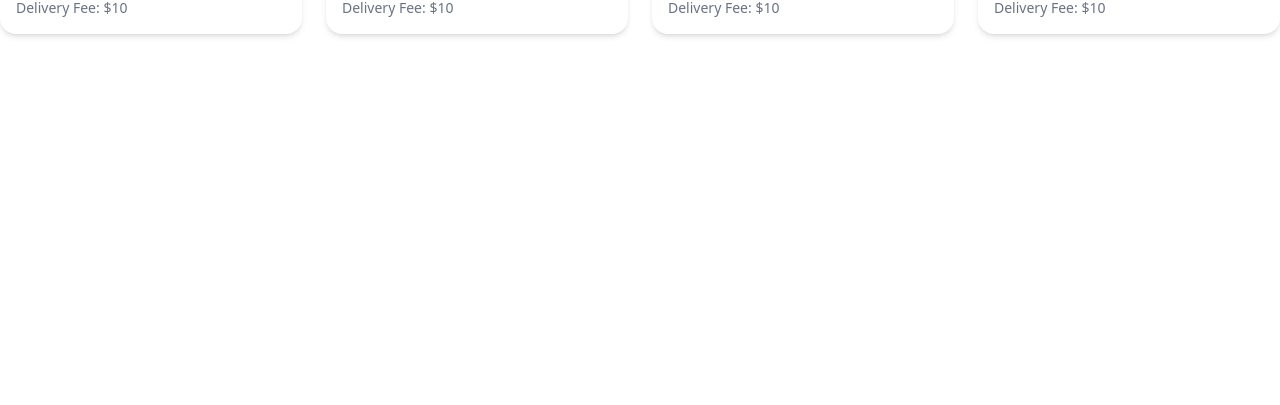
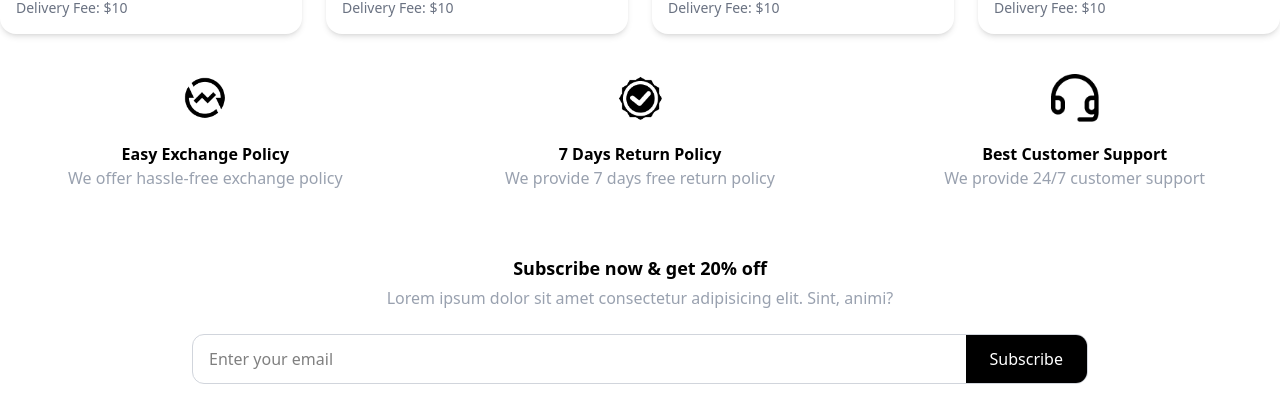
Before and after one commit to m7mdhajjaj/E-commerce-Website-MernStack, a React (Vite) app in the folder fronend/: page / in a window 1280 px wide. Shown: the part 2083-2488 px from the top of the page. Before the commit the page ends 2157 px from the top, so only its background shows below. Built offline with nearby package versions, Linux system fonts and the light colour scheme.

Commit message:
adding ourpolicy in homepage

```diff
--- /dev/null
+++ b/fronend/src/components/NewsLettersBox.jsx
@@ -0,0 +1,29 @@
+import React from 'react'
+
+const NewsLettersBox = () => {
+  return (
+    <div className="p-6 text-center">
+      <p className="font-semibold text-lg">Subscribe now & get 20% off</p>
+      <p className="text-gray-400 mt-1">
+        Lorem ipsum dolor sit amet consectetur adipisicing elit. Sint, animi?
+      </p>
+
+      <form className="flex mt-6  border border-gray-300 rounded-xl overflow-hidden max-w-4xl mx-auto ">
+        <input
+          required
+          type="email"
+          placeholder="Enter your email"
+          className="flex-1 px-4 py-3 text-base outline-none"
+        />
+        <button
+          type="submit"
+          className="bg-black text-white px-6 py-3 text-base font-medium hover:bg-gray-800 transition-colors"
+        >
+          Subscribe
+        </button>
+      </form>
+    </div>
+  )
+}
+
+export default NewsLettersBox
--- /dev/null
+++ b/fronend/src/components/OurPolicy.jsx
@@ -0,0 +1,24 @@
+import {assets} from '../assets/assets.js'
+const OurPolicy = () => {
+  return (
+    <div className="grid grid-cols-1 sm:grid-cols-3 gap-6 my-10">
+      <div className="text-center">
+        <img src={assets.exchange_icon} className="w-12 m-auto mb-5" alt="Exchange Icon" />
+        <p className="font-semibold">Easy Exchange Policy</p>
+        <p className="text-gray-400">We offer hassle-free exchange policy</p>
+      </div>
+      <div className="text-center">
+        <img src={assets.quality_icon} className="w-12 m-auto mb-5" alt="Quality Icon" />
+        <p className="font-semibold">7 Days Return Policy</p>
+        <p className="text-gray-400">We provide 7 days free return policy</p>
+      </div>
+      <div className="text-center">
+        <img src={assets.support_img} className="w-12 m-auto mb-5" alt="Support Icon" />
+        <p className="font-semibold">Best Customer Support</p>
+        <p className="text-gray-400">We provide 24/7 customer support</p>
+      </div>
+    </div>
+  )
+}
+
+export default OurPolicy
--- a/fronend/src/pages/Home.jsx
+++ b/fronend/src/pages/Home.jsx
@@ -2,12 +2,17 @@ import React from 'react'
 import Hero from '../components/Hero'
 import LatestCollections from '../components/LatestCollections'
 import BestSalary from '../components/BestSalary'
+import OurPolicy from '../components/OurPolicy'
+import NewsLettersBox from '../components/NewsLettersBox'
 const Home = () => {
   return (
     <div>
       <Hero />
       <LatestCollections />
       <BestSalary />
+      <OurPolicy />
+      <NewsLettersBox />
+
     </div>
   )
 }
```
